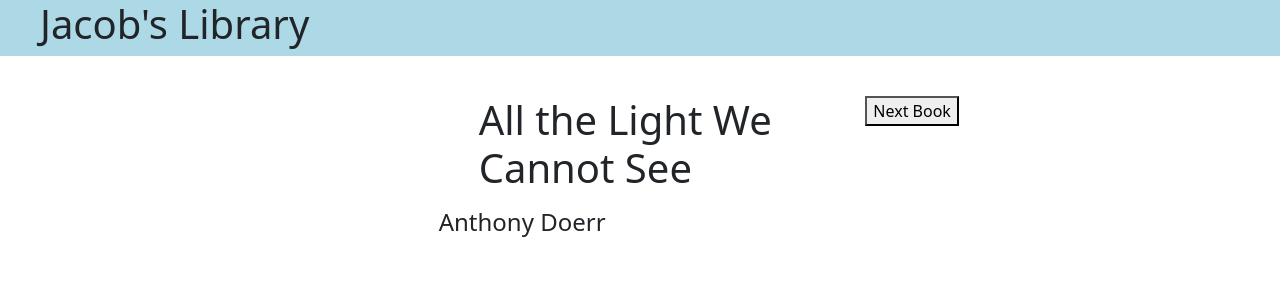
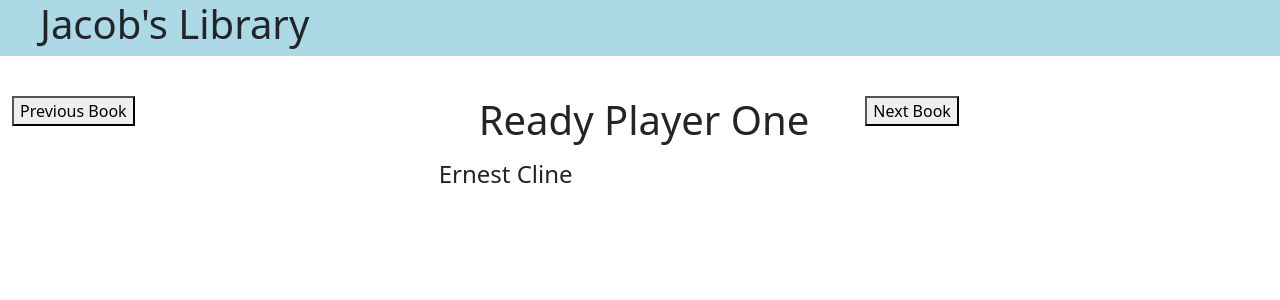
Before and after one commit to JacobBerkey/ReactLibrary, a React (Create React App) app: page / in a window 1280 px wide. Shown: the top 300 px of the page. Built offline with nearby package versions, Linux system fonts and the light colour scheme.

Commit message:
previous button function created

```diff
--- a/src/components/App.jsx
+++ b/src/components/App.jsx
@@ -12,7 +12,7 @@
 
         ];
         this.state = {
-            bookNumber:1
+            bookNumber:0
         };
     }
 
@@ -27,6 +27,17 @@
         });
     }
 
+    goToPreviousBook = () => {
+        let tempBookNumber = this.state.bookNumber;
+        tempBookNumber--;
+        if(tempBookNumber < 0){
+            tempBookNumber = this.books.length -1;
+        }
+        this.setState({
+            bookNumber: tempBookNumber
+        });
+    }
+
     render(){
         return (
             <div className="container-fluid">
@@ -34,6 +45,7 @@
                 <div className="row">
                     <div className="col-md-4">
                         {/*Button here to move to the previous book viewed */}
+                        <button onClick={this.goToPreviousBook}>Previous Book</button>
                     </div>
                 <div className="col-md-4">
                     {/*Display book with cover here */}
```
